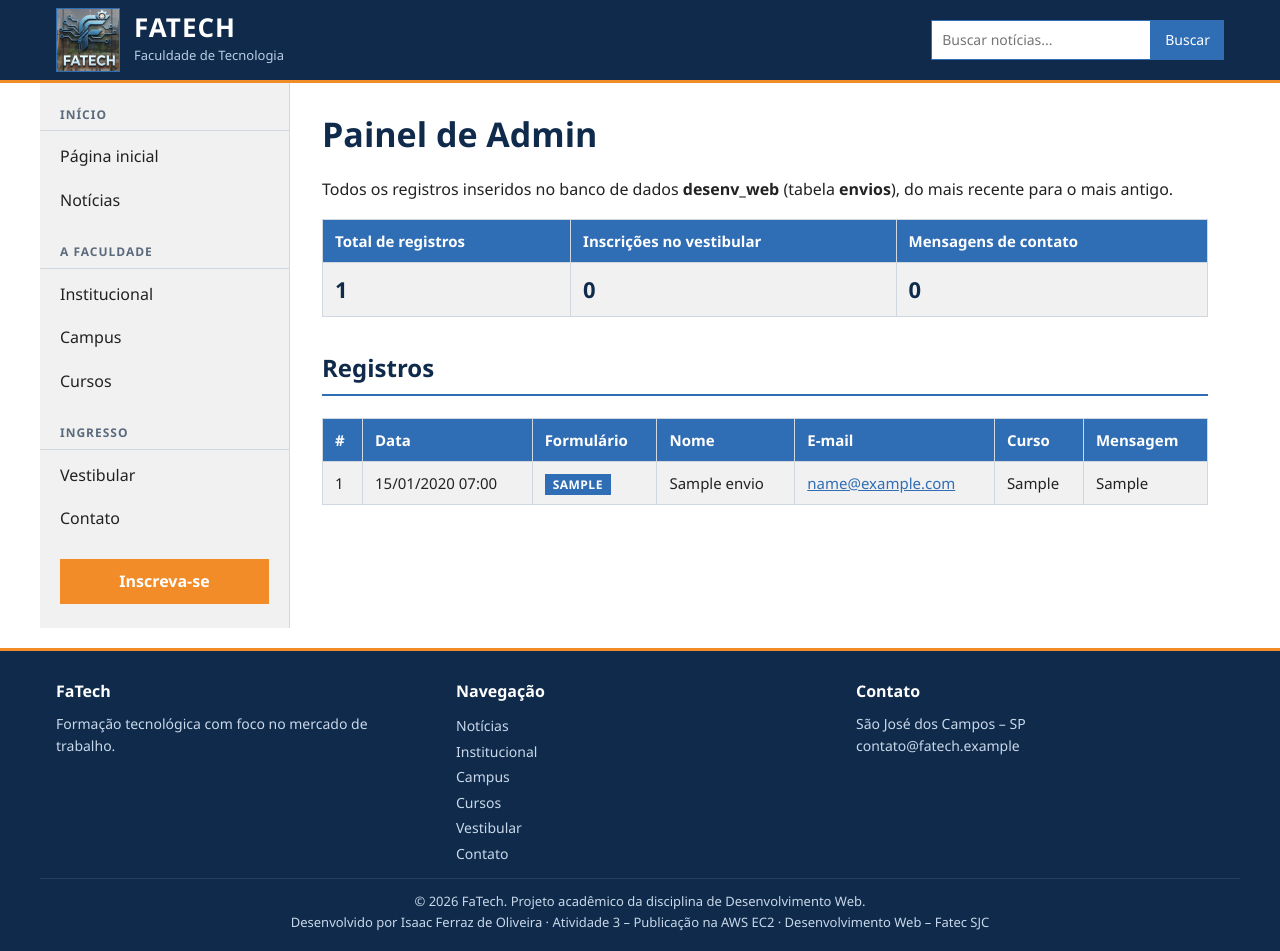
After one commit to isaac-ferraz/desenvolvimento_web, a Flask app: page /admin in a window 1280 px wide. The commit adds this page. Run offline with Flask 3, Linux system fonts and the light colour scheme; tables that the repository leaves empty hold one stand-in row (values such as "Sample post").

Commit message:
feat: cria o painel de admin com todos os registros do banco

```diff
--- a/app.py
+++ b/app.py
@@ -101,5 +101,20 @@ def enviar():
     return render_template("obrigado.html", dados=dados, salvo=salvo)
 
 
+@app.route("/admin")
+def admin():
+    try:
+        envios = banco.listar_envios()
+        erro = False
+    except banco.ErroBanco:
+        app.logger.exception("Não foi possível ler os envios do banco")
+        envios, erro = [], True
+    totais = {
+        "vestibular": sum(1 for e in envios if e["origem"] == "vestibular"),
+        "contato": sum(1 for e in envios if e["origem"] == "contato"),
+    }
+    return render_template("admin.html", envios=envios, totais=totais, erro=erro)
+
+
 if __name__ == "__main__":
     app.run(host="0.0.0.0", port=5000)
--- a/static/css/style.css
+++ b/static/css/style.css
@@ -314,3 +314,11 @@ form .botao { margin-top: 18px; }
     .noticia { flex-direction: column; gap: 10px; }
     .noticia-img { flex-basis: auto; width: 100%; }
 }
+
+/* ---------- Painel de Admin ---------- */
+.resumo td { font-size: 22px; font-weight: 600; color: var(--navy); }
+.tabela-rolagem { overflow-x: auto; }
+.registros { min-width: 760px; }
+.registros td { vertical-align: top; }
+.sem-quebra { white-space: nowrap; }
+.tag.laranja { background: var(--laranja-esc); }
--- /dev/null
+++ b/templates/admin.html
@@ -0,0 +1,43 @@
+{% extends "base.html" %}
+{% block title %}Painel de Admin{% endblock %}
+{% block content %}
+    <h1>Painel de Admin</h1>
+    <p>Todos os registros inseridos no banco de dados <strong>desenv_web</strong> (tabela <strong>envios</strong>), do mais recente para o mais antigo.</p>
+
+    {% if erro %}
+    <div class="destaque laranja">Não foi possível conectar ao banco de dados. Verifique se a instância do banco está ligada.</div>
+    {% else %}
+    <table class="resumo">
+      <tr><th>Total de registros</th><th>Inscrições no vestibular</th><th>Mensagens de contato</th></tr>
+      <tr><td>{{ envios|length }}</td><td>{{ totais.vestibular }}</td><td>{{ totais.contato }}</td></tr>
+    </table>
+
+    <h2>Registros</h2>
+    <div class="tabela-rolagem">
+      <table class="registros">
+        <tr>
+          <th>#</th>
+          <th>Data</th>
+          <th>Formulário</th>
+          <th>Nome</th>
+          <th>E-mail</th>
+          <th>Curso</th>
+          <th>Mensagem</th>
+        </tr>
+        {% for e in envios %}
+        <tr>
+          <td>{{ e.id }}</td>
+          <td class="sem-quebra">{{ e.criado_em.strftime('%d/%m/%Y %H:%M') }}</td>
+          <td><span class="tag{% if e.origem == 'contato' %} laranja{% endif %}">{{ e.origem }}</span></td>
+          <td>{{ e.nome }}</td>
+          <td><a href="mailto:{{ e.email }}">{{ e.email }}</a></td>
+          <td>{{ e.curso or '—' }}</td>
+          <td>{{ e.mensagem or '—' }}</td>
+        </tr>
+        {% else %}
+        <tr><td colspan="7">Nenhum registro no banco ainda.</td></tr>
+        {% endfor %}
+      </table>
+    </div>
+    {% endif %}
+{% endblock %}
```
